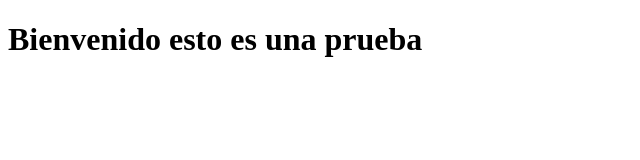
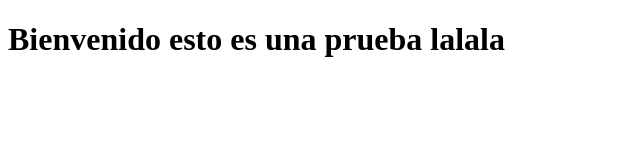
Before and after one commit to kenbrownomg/prueba, a plain HTML site: page index.html in a window 1280 px wide. Shown: the whole page, without its empty margins (0-640 px from the left). Drawn offline with Linux system fonts and the light colour scheme.

Commit message:
Update index.html

```diff
--- a/index.html
+++ b/index.html
@@ -6,6 +6,6 @@
         </title>
     </head>
     <body>
-        <h1>Bienvenido esto es una prueba</h1>
+        <h1>Bienvenido esto es una prueba   lalala</h1>
     </body>
 </html>
```
